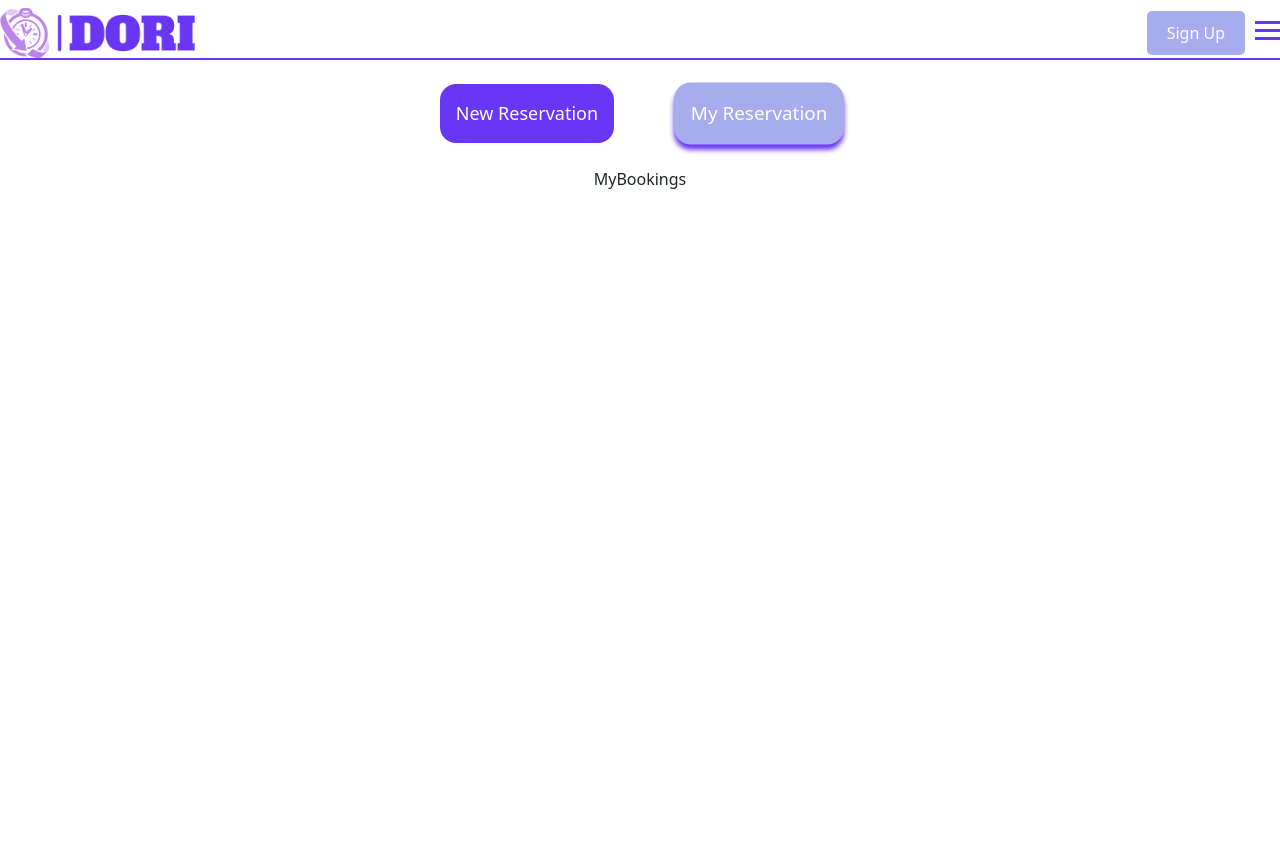
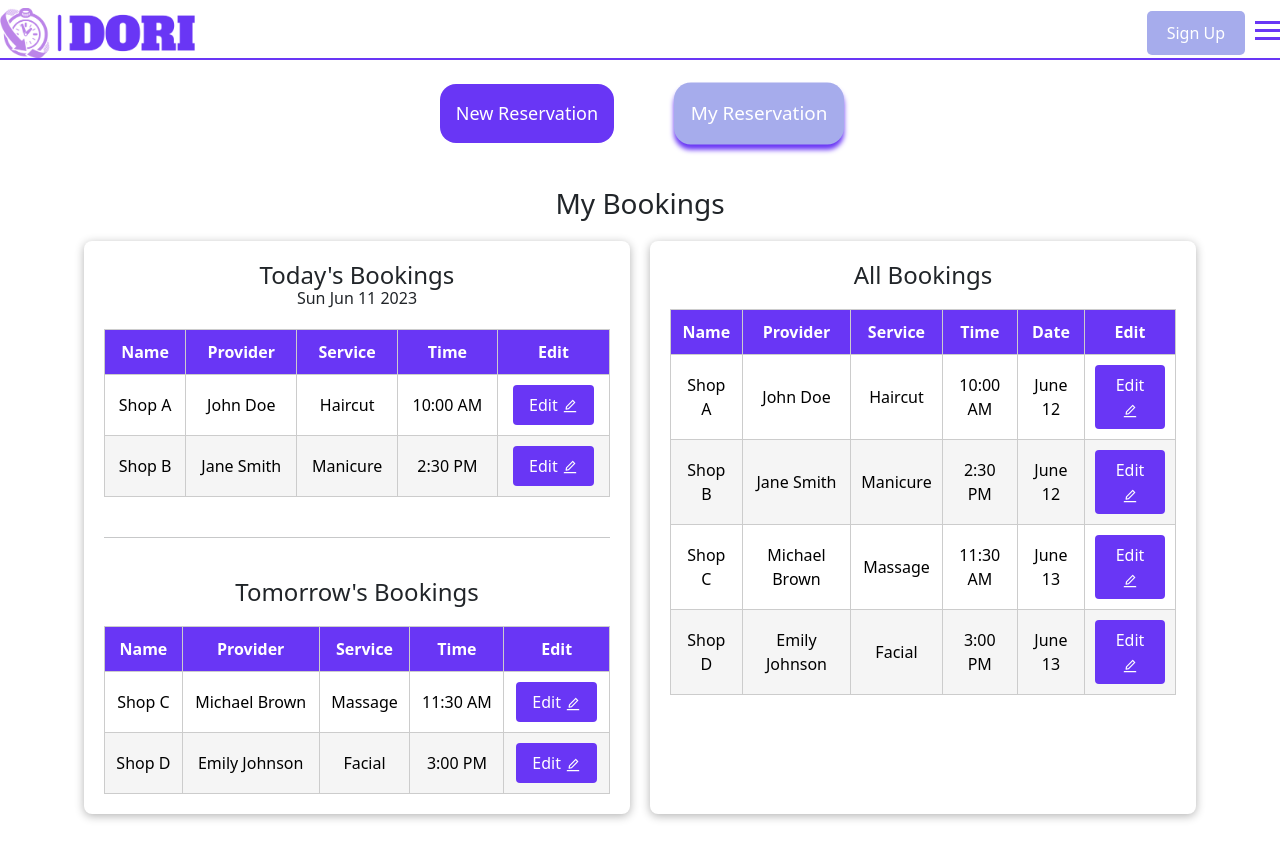
Before and after one commit to muradissa/Dori-Frontend, a React (Create React App) app: page /personal-account in a window 1280 px wide. Both pictures are taken after a click on the button "My Reservation". Before the commit the page ends 800 px from the top, so only its background shows below. Built offline with nearby package versions, Linux system fonts and the light colour scheme.

Commit message:
design finishefd from new booking and my bookings

```diff
--- a/src/App.css
+++ b/src/App.css
@@ -16,7 +16,7 @@
   text-align: center;
 }
 
-.App-logo {
+/* .App-logo {
   height: 40vmin;
   pointer-events: none;
 }
@@ -25,9 +25,9 @@
   .App-logo {
     animation: App-logo-spin infinite 20s linear;
   }
-}
+} */
 
-.App-header {
+/* .App-header {
   background-color: #282c34;
   min-height: 100vh;
   display: flex;
@@ -40,16 +40,16 @@
 
 .App-link {
   color: #61dafb;
-}
+} */
 
-@keyframes App-logo-spin {
+/* @keyframes App-logo-spin {
   from {
     transform: rotate(0deg);
   }
   to {
     transform: rotate(360deg);
   }
-}
+} */
 
 
 .btn-radio{
--- a/src/components/personal/myBookings/MyBookings.jsx
+++ b/src/components/personal/myBookings/MyBookings.jsx
@@ -1,9 +1,126 @@
-import React from 'react'
 
-function MyBookings() {
+import React from 'react';
+import {AiOutlineEdit} from 'react-icons/ai'
+import './myBookings.css';
+
+const MyBookings = () => {
+  const todayBookings = [
+    { id: 1, name: 'Shop A', provider: 'John Doe', service: 'Haircut', time: '10:00 AM' },
+    { id: 2, name: 'Shop B', provider: 'Jane Smith', service: 'Manicure', time: '2:30 PM' },
+    // Add more bookings for today...
+  ];
+
+  const tomorrowBookings = [
+    { id: 1, name: 'Shop C', provider: 'Michael Brown', service: 'Massage', time: '11:30 AM' },
+    { id: 2, name: 'Shop D', provider: 'Emily Johnson', service: 'Facial', time: '3:00 PM' },
+    // Add more bookings for tomorrow...
+  ];
+
+  const allBookings = [
+    { id: 1, name: 'Shop A', provider: 'John Doe', service: 'Haircut', time: '10:00 AM', date: 'June 12' },
+    { id: 2, name: 'Shop B', provider: 'Jane Smith', service: 'Manicure', time: '2:30 PM', date: 'June 12' },
+    { id: 3, name: 'Shop C', provider: 'Michael Brown', service: 'Massage', time: '11:30 AM', date: 'June 13' },
+    { id: 4, name: 'Shop D', provider: 'Emily Johnson', service: 'Facial', time: '3:00 PM', date: 'June 13' },
+    // Add more bookings...
+  ];
+
+  const todayDate = new Date().toDateString();
+  // const todayMonth = new Date().toDateString();
+  // const todayYear = new Date().toDateString();
+
   return (
-    <div>MyBookings</div>
-  )
-}
+    <div className="bookings-container">
+      <h1>My Bookings</h1>
+      <div className="tables-container">
+        <div className="table table-type-1">
+          <h2 style={{marginBottom:"0px"}}>Today's Bookings</h2>
+          <h6 style={{marginBottom:"20px"}}>{todayDate}</h6>
+          <table>
+            <thead>
+              <tr>
+                <th>Name</th>
+                <th>Provider</th>
+                <th>Service</th>
+                <th>Time</th>
+                <th>Edit</th>
+              </tr>
+            </thead>
+            <tbody className='tbody-today-tomorrow'>
 
-export default MyBookings
+              {todayBookings.map((booking) => (
+                <tr key={booking.id}>
+                  <td>{booking.name}</td>
+                  <td>{booking.provider}</td>
+                  <td>{booking.service}</td>
+                  <td>{booking.time}</td>
+                  <td><button>Edit <AiOutlineEdit/></button></td>
+                </tr>
+              ))}
+            </tbody>
+          </table>
+
+          <br/>
+          <hr/>
+          <br/>
+
+
+          <h2>Tomorrow's Bookings</h2>
+          <table>
+            <thead>
+              <tr>
+                <th>Name</th>
+                <th>Provider</th>
+                <th>Service</th>
+                <th>Time</th>
+                <th>Edit</th>
+              </tr>
+            </thead>
+            <tbody>
+              {tomorrowBookings.map((booking) => (
+                <tr key={booking.id}>
+                  <td>{booking.name}</td>
+                  <td>{booking.provider}</td>
+                  <td>{booking.service}</td>
+                  <td>{booking.time}</td>
+                  <td><button>Edit <AiOutlineEdit/></button></td>
+                </tr>
+              ))}
+            </tbody>
+          </table>
+
+        </div>
+
+
+        <div className="table">
+          <h2>All Bookings</h2>
+          <table>
+            <thead>
+              <tr>
+                <th>Name</th>
+                <th>Provider</th>
+                <th>Service</th>
+                <th>Time</th>
+                <th>Date</th>
+                <th>Edit</th>
+              </tr>
+            </thead>
+            <tbody >
+              {allBookings.map((booking) => (
+                <tr key={booking.id}>
+                  <td>{booking.name}</td>
+                  <td>{booking.provider}</td>
+                  <td>{booking.service}</td>
+                  <td>{booking.time}</td>
+                  <td>{booking.date}</td>
+                  <td><button>Edit <AiOutlineEdit/></button></td>
+                </tr>
+              ))}
+            </tbody>
+          </table>
+        </div>
+      </div>
+    </div>
+  );
+};
+
+export default MyBookings;
--- /dev/null
+++ b/src/components/personal/myBookings/myBookings.css
@@ -0,0 +1,89 @@
+.bookings-container {
+    /* max-width: 800px; */
+    max-width: 90%;
+
+    margin: 0 auto;
+    padding: 20px;
+  }
+
+  .bookings-container  h1 {
+    text-align: center;
+    font-size: 28px;
+    margin-bottom: 20px;
+  }
+
+  .bookings-container .tables-container {
+    display: grid;
+    grid-template-columns: repeat(2, 1fr);
+    grid-gap: 20px;
+  }
+
+  .bookings-container .table {
+    background-color: #ffffff;
+    border-radius: 8px;
+    box-shadow: 0 2px 10px rgba(0, 0, 0, 0.3);
+    padding: 20px;
+  }
+  /* .table-type-1{
+    max-width: 30vh;
+  } */
+  .tbody-today-tomorrow{
+    max-height: 30px;
+    background-color: #6936F5;
+    overflow-y: hidden;
+  }
+
+  .bookings-container h2 {
+    font-size: 24px;
+    margin-bottom: 20px;
+  }
+
+  .bookings-container table {
+    width: 100%;
+    border-collapse: collapse;
+    /* max-height: 40vh; */
+  }
+
+  .bookings-container th,
+  .bookings-container td {
+    padding: 10px;
+    text-align: center;
+    /* border-bottom: 1px solid #dddddd; */
+    border: 1px solid #ccc;
+
+  }
+
+  .bookings-container th {
+    /* background-color: #f5f5f5;
+    color: #333333; */
+    background-color: #6936F5;
+    color: white;
+
+    font-weight: bold;
+  }
+
+  .bookings-container tbody tr:nth-child(even) {
+    background-color: #f5f5f5;
+  }
+
+  .bookings-container button {
+    background-color: #6936F5;
+    color: #ffffff;
+    border: none;
+    padding: 8px 16px;
+    border-radius: 4px;
+    cursor: pointer;
+    transition: background-color 0.3s ease;
+  }
+
+  .bookings-container button:hover {
+    background-color: #A6ACEC;
+    /* opacity: 0.6; */
+  }
+
+
+  @media (max-width: 768px) {
+    .tables-container {
+      grid-template-columns: 1fr;
+    }
+  }
--- a/src/components/personal/newBooking/step2.css
+++ b/src/components/personal/newBooking/step2.css
@@ -44,16 +44,16 @@
     font-size: 14px;
   }
 
-  thead{
+  .datepicker-container thead{
     border: 3px solid #fff;
   }
-  th, td {
+  .datepicker-container th, .datepicker-container td {
     padding: 10px;
     text-align: center;
     border: 1px solid #ccc;
   }
 
-  th {
+  .datepicker-container th {
     background-color: #6936F5;
     color: white;
   }
--- a/src/components/personal/personal.css
+++ b/src/components/personal/personal.css
@@ -73,9 +73,14 @@
     width: 60%;
     height: 70vh;
     /* background-color: aqua; */
-    border:5px solid var(--primary);
+    border:3px solid var(--primary);
     border-radius: 1rem;
     padding: 1rem;
+
+    border-collapse: collapse;
+    /* border-radius: 8px; */
+    box-shadow: 0 2px 10px rgba(0, 0, 0, 0.5);
+
 }
 /********************/
 
```
Also changed, not shown: src/components/personal/newBooking/Step2.jsx (+0 -77 lines).
